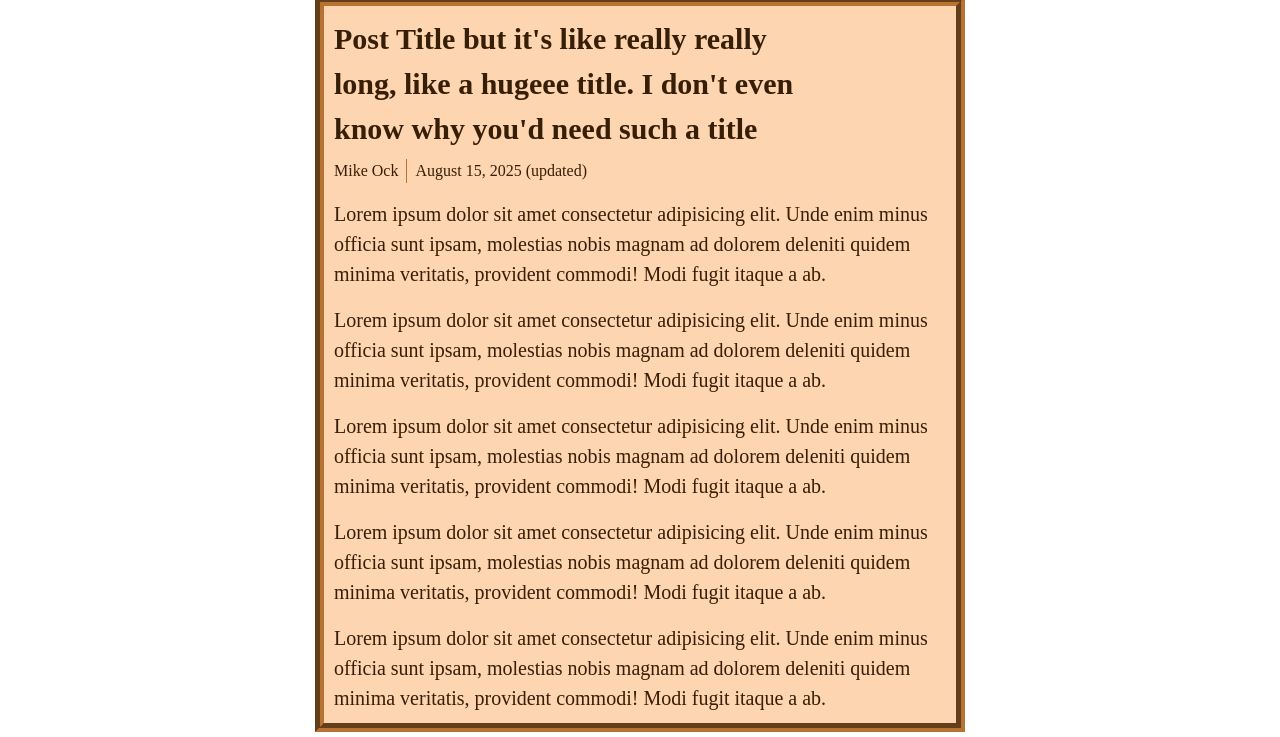
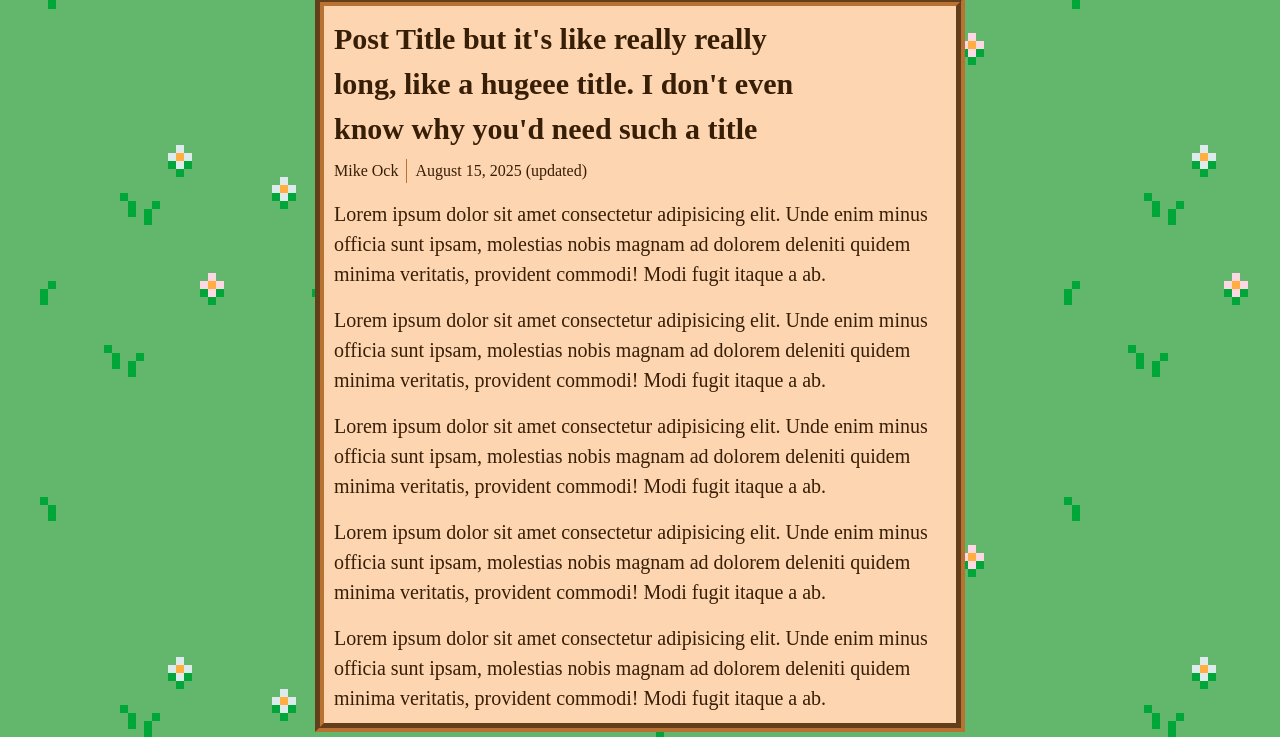
Before and after one commit to bLaCkwEw/blog-garden, an Astro site: page / in a window 1280 px wide. Shown: the part 63-800 px from the top of the page. Built offline with nearby package versions, Linux system fonts and the light colour scheme; Astro itself is replaced by a stand-in of ours.

Commit message:
add background-image

```diff
--- a/src/styles/styles.css
+++ b/src/styles/styles.css
@@ -2,7 +2,7 @@
   font-size: 20px;
   --unit: 4px;
   --clr-text: #371e06;
-  --clr-green: #228b22;
+  --clr-green: #63b76c;
   --clr-green-dark: #008001;
   --clr-green-light: #9acd32;
   --clr-article-bg: #fdd5b1;
@@ -17,6 +17,11 @@ html {
   font-family: var(--font-text);
   font-size: var(--font-md);
   color: var(--clr-text);
+}
+
+body {
+  background-color: var(--clr-green);
+  background-image: url(./imgs/garden-blog-grass-tile.webp);
 }
 
 a {
```
Also changed, not shown: src/styles/imgs/garden-blog-grass-tile.webp (added).
